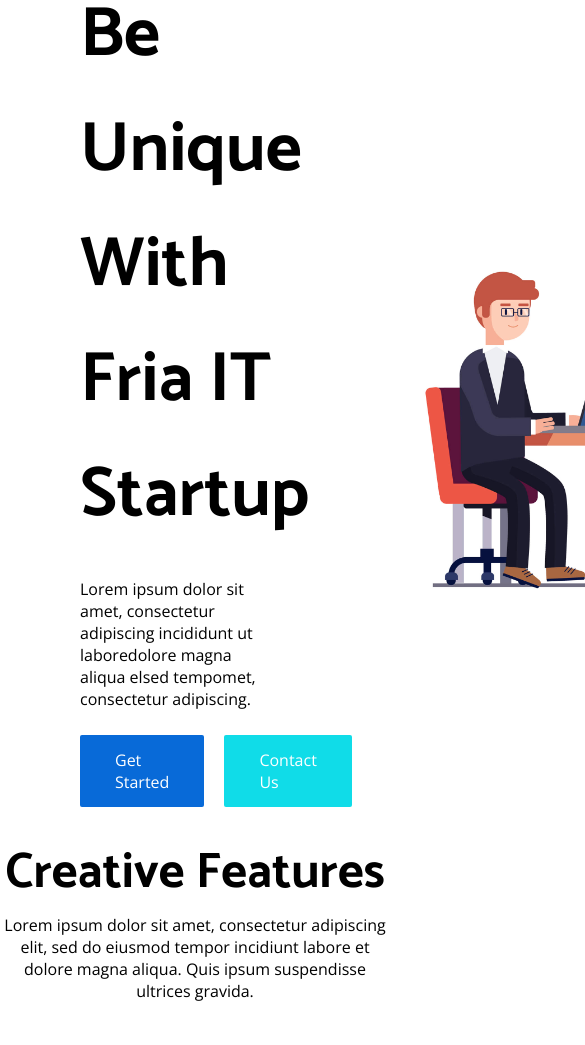
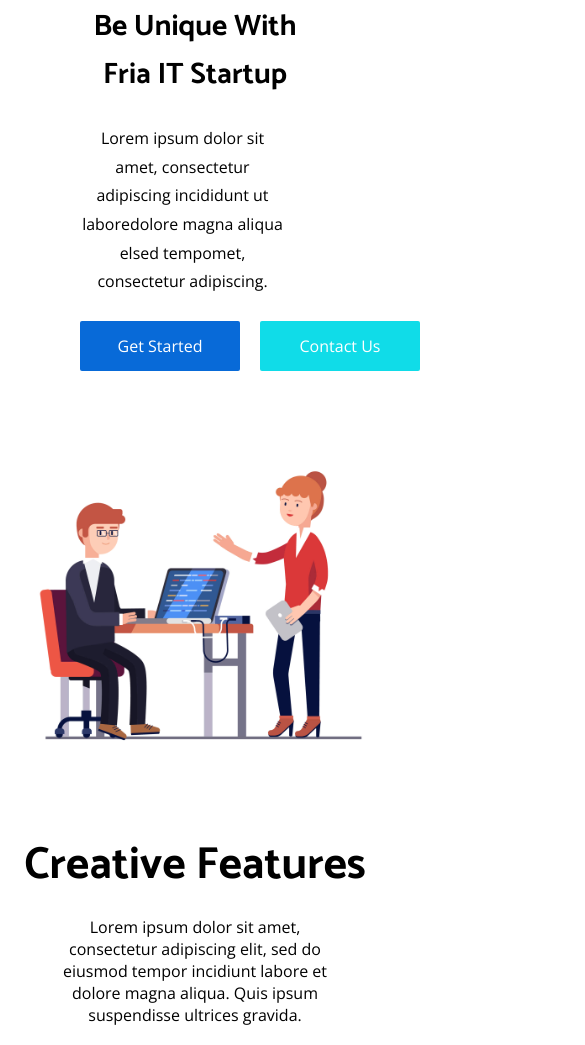
Before and after one commit to fdhammond/fria, a plain HTML site: page index.html in a window 390 px wide. Shown: the part 399-1444 px from the top of the page, 585 px wide, since content can reach past the window. Drawn offline with nearby package versions, Linux system fonts and the light colour scheme.

Commit message:
painting mobile

```diff
--- a/index.html
+++ b/index.html
@@ -85,19 +85,19 @@
                 <p>Lorem ipsum dolor sit amet consectetur adipiscing
                 elit sed do eiusmod tempor incididunt</p>
             </div>
-            <div class="choice">
+            <div class="choice icon-space">
                 <i class="fas fa-cogs"></i>
                 <h3>Optimal Choice</h3>
                 <p>Lorem ipsum dolor sit amet consectetur adipiscing
                 elit sed do eiusmod tempor incididunt</p>
             </div>
-            <div class="quality">
+            <div class="quality icon-space">
                 <i class="fas fa-shield-alt"></i>
                 <h3>Finest Quality</h3>
                 <p>Lorem ipsum dolor sit amet consectetur adipiscing
                 elit sed do eiusmod tempor incididunt</p>
             </div>
-            <div class="time">
+            <div class="time icon-space">
                 <i class="far fa-clock"></i>
                 <h3>Time Saving</h3>
                 <p>Lorem ipsum dolor sit amet consectetur adipiscing
@@ -106,7 +106,7 @@
         </div>
     </div>
 </section>
-
+<!--
 <section>
     <div class="researching">
         <div class="researching-text">
@@ -229,7 +229,7 @@
         </div>
     </div>
 </div>
-</section>
+</section>   -->
 <script>
 
 </script>
--- a/styles/styles.scss
+++ b/styles/styles.scss
@@ -1,6 +1,7 @@
 * {
     box-sizing: border-box;
     margin: 0;
+    padding: 0;
 }
 
 //Variables
@@ -17,6 +18,20 @@ $green-color: #10DCE8;
 
 $main-font: 'Catamaran', sans-serif;
 $secondary-font: 'Open Sans', sans-serif;
+
+@mixin button {
+                font-size: 16px;
+                border-radius: 2px;
+                padding: 14px 35px;
+                border: none;
+                font-family: $secondary-font;
+                width: 10em;
+                height: auto;
+                a {
+                    text-decoration: none;
+                    color: $base-color;
+                }
+}
 
 //Nav
 
@@ -87,22 +102,24 @@ main {
             position: relative;
             width: 560px;
             height: auto;
+            z-index: -100;
         }
     .main-text {
         display: flex;
         flex-direction: column;
         justify-content: center;
         align-items: flex-start;
+        width: 100%;
         h1 {
-            width: 75%;
             font-family: $main-font;
             font-weight: 700;
-            font-size: 70px;
+            font-size: calc(10px + 5vw);
         }
         p {
             font-family: $secondary-font;
-            width: 70%;
-            margin: 25px 0;
+            font-size: calc(14px + .5vw);
+            line-height: 1.8;
+            margin: 25px 25px 25px 0;
         }
         .button-main {
             display: flex;
@@ -110,28 +127,12 @@ main {
             align-content: center;
             .get-started {
                 background-color: $blue-color;
-                font-size: 16px;
-                border-radius: 2px;
-                padding: 14px 35px;
-                border: none;
-                font-family: $secondary-font;
-                a {
-                    text-decoration: none;
-                    color: $base-color;
-                }
+                @include button;
             }
             .contact-us {
                 margin: 0 0 0 20px;
                 background-color: $green-color;
-                font-size: 16px;
-                border-radius: 2px;
-                padding: 14px 35px;
-                border: none;
-                font-family: $secondary-font;
-                a {
-                    text-decoration: none;
-                    color: $base-color;
-                }
+                @include button;
             }
         }
     }
@@ -443,12 +444,14 @@ main {
 // Phone
 /* Portrait */
 @media screen
-  and (min-width: 320px)
-  and (max-width: 480px) {
+  //and (min-width: 320px)
+  and (max-width: 767px)
+  {
 
     nav {
         padding-bottom: 0;
         margin-bottom: 0;
+
         .checkbtn {
             display: flex;
             justify-content: center;
@@ -512,4 +515,43 @@ main {
         }
     }
 
+    //Main text
+    .main-part {
+            display: flex;
+            flex-direction: column;
+            justify-content: center;
+            align-content: center;
+        .main-text {
+            margin: 25px 12px 12px 12px;
+            text-align: center;
+        }
+        img {
+           margin: 0;
+           max-width: 420px;
+           max-height: auto;
+        }
+    }
+
+    //Features
+    .features {
+        .features-title {
+            h1 {
+                font-size: 45px;
+            }
+        .features-paragraph {
+            p {
+                margin: 14px 45px 0 45px;
+            }
+        }
+        }
+        .features-options {
+            h3 {
+                margin: 14px 0;
+            }
+            .icon-space {
+                margin: 28px 0 0 0;
+            }
+        }
+    }
+
 }
```
Also changed, not shown: styles/styles.css, 1 other file.
